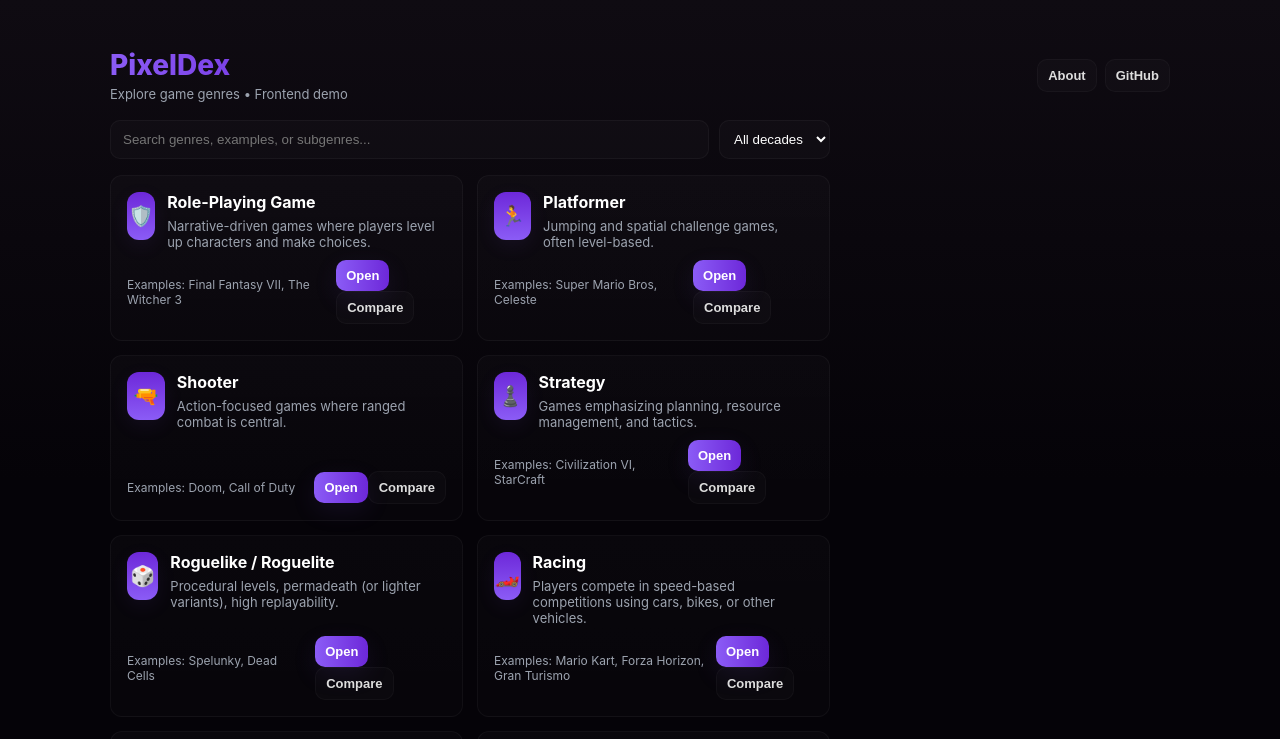
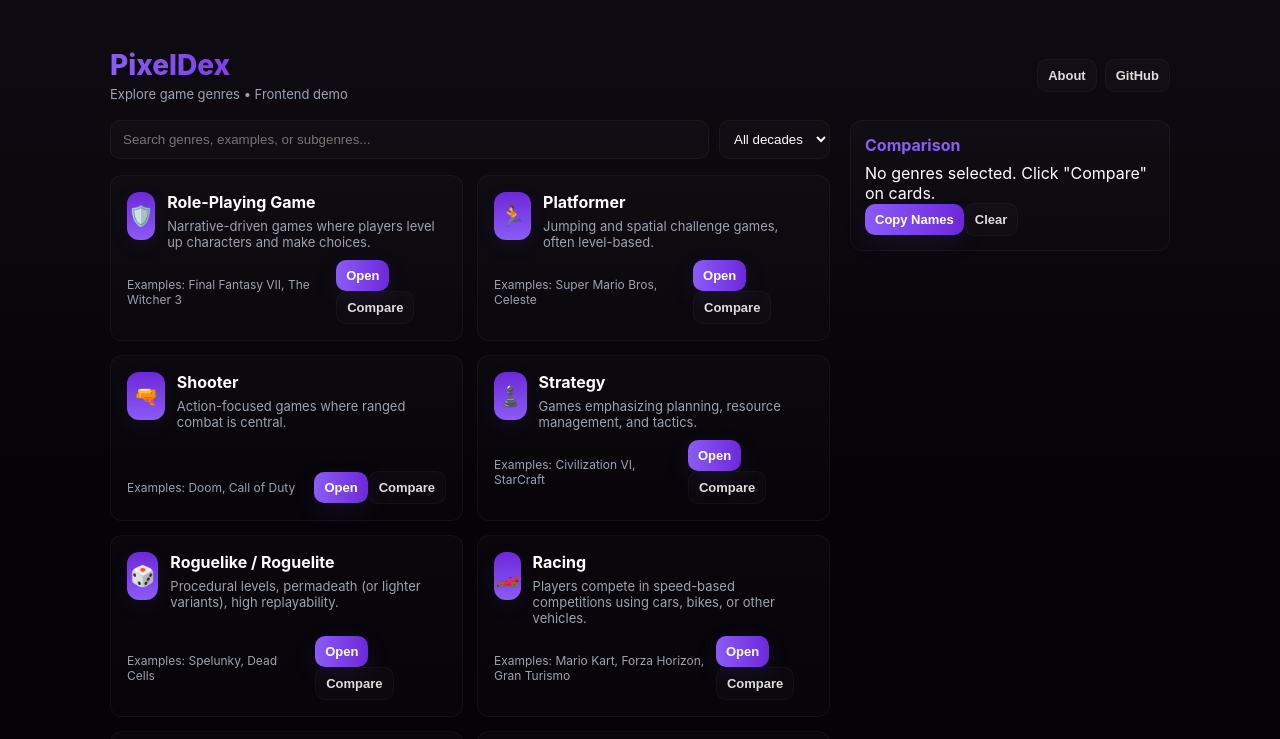
Before and after one commit to AleneziObi/PixelDex, a React (Vite) app in the folder pixeldex/: page / in a window 1280 px wide. Shown: the top 739 px of the page. Built offline with nearby package versions, Linux system fonts and the light colour scheme.

Commit message:
fixed compare feature

```diff
--- a/pixeldex/src/App.jsx
+++ b/pixeldex/src/App.jsx
@@ -40,7 +40,6 @@ export default function App() {
   console.log('genres length =', Array.isArray(genres) ? genres.length : genres);
 
   return (
-
     <div className="app-root">
       <header className="header">
         <div>
@@ -65,7 +64,7 @@ export default function App() {
                 key={g.id}
                 genre={g}
                 onOpen={(genre) => setSelectedGenre(genre)}
-                onToggleCompare={toggleCompare}
+                onCompareToggle={toggleCompare}
                 comparing={!!compare.find((c) => c.id === g.id)}
               />
             ))}
--- a/pixeldex/src/components/CompareView.jsx
+++ b/pixeldex/src/components/CompareView.jsx
@@ -1,13 +1,18 @@
 import React from 'react'
 
-export default function CompareView({ selected, onClear, onExport }) {
+export default function CompareView({
+  selected = [],
+  onClear,
+  onCopy,
+  onExport,
+}) {
+  const empty = !selected || selected.length === 0
 
-  if (selected.length === 0) return null
   return (
     <aside className="compare">
       <div className="compare__title">Comparison</div>
 
-      {selected.length === 0 ? (
+      {empty ? (
         <div className="text-muted">No genres selected. Click "Compare" on cards.</div>
       ) : (
         <div className="compare__list">
@@ -17,7 +22,7 @@ export default function CompareView({ selected, onClear, onExport }) {
                 <div className="emoji small">{g.emoji}</div>
                 <div>
                   <div className="compare__name">{g.name}</div>
-                  <div className="compare__subs">{g.subgenres.join(", ")}</div>
+                  <div className="compare__subs">{(g.subgenres ?? []).join(", ")}</div>
                 </div>
               </div>
             </div>
@@ -26,10 +31,26 @@ export default function CompareView({ selected, onClear, onExport }) {
       )}
 
       <div className="compare__actions">
-        <button className="btn btn--primary" onClick={() => { if (onCopy) onCopy(); else navigator.clipboard && navigator.clipboard.writeText(selected.map(s => s.name).join(", ")); }}>
+        <button
+          className="btn btn--primary"
+          onClick={() => {
+            if (onCopy) onCopy();
+            else if (navigator.clipboard) {
+              navigator.clipboard.writeText(selected.map(s => s.name).join(", "))
+            }
+          }}
+          disabled={empty}
+          title={ empty ? "Select genres fisrt" : "Copy selected genre name"}
+        >
           Copy Names
         </button>
-        <button className="btn btn--ghost" onClick={onClear}>Clear</button>
+        { onExport && (
+          <button className="btn btn--primary" onClick={onExport} disabled={empty}>
+            Export
+          </button>
+
+        )}
+        <button className="btn btn--ghost" onClick={onClear} disabled={empty}>Clear</button>
       </div>
     </aside>
   )
--- a/pixeldex/src/components/GenreCard.jsx
+++ b/pixeldex/src/components/GenreCard.jsx
@@ -3,6 +3,7 @@ import React from 'react'
 export default function GenreCard({ genre, onSelect, onCompareToggle, comparing }) {
   return (
     <article className={`card ${comparing ? "card--selected" : ""}`}>
+
       <div className="card__head">
         <div className="emoji">{genre.emoji}</div>
         <div className="card__meta">
@@ -10,15 +11,17 @@ export default function GenreCard({ genre, onSelect, onCompareToggle, comparing
           <p className="card__desc">{genre.description}</p>
         </div>
       </div>
+
       <div className="card__footer">
         <div className="examples">Examples: {genre.examples.join(", ")}</div>
         <div className="card__actions">
-          <button className="btn btn--primary" onClick={() => onOpen(genre)}>Open</button>
-          <button className={`btn btn--ghost ${comparing ? "btn--accent" : ""}`} onClick={() => onToggleCompare(genre)}>
+          <button className="btn btn--primary" onClick={() => onSelect?.(genre)}>Open</button>
+          <button className={`btn btn--ghost ${comparing ? "btn--accent" : ""}`} onClick={() => onCompareToggle(genre)}>
             {comparing ? "Remove" : "Compare"}
           </button>
         </div>
       </div>
+
     </article>
   )
 }
```
